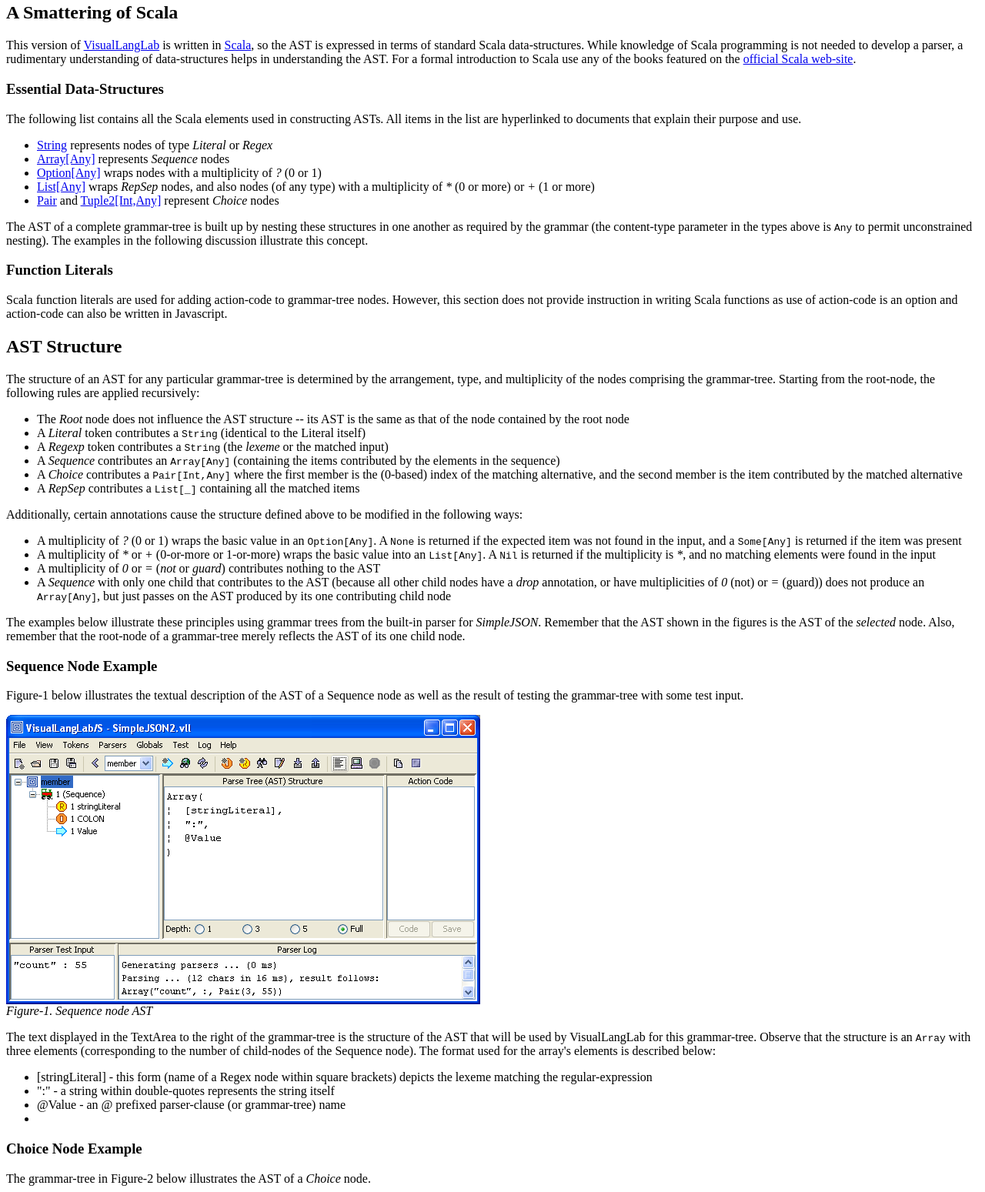
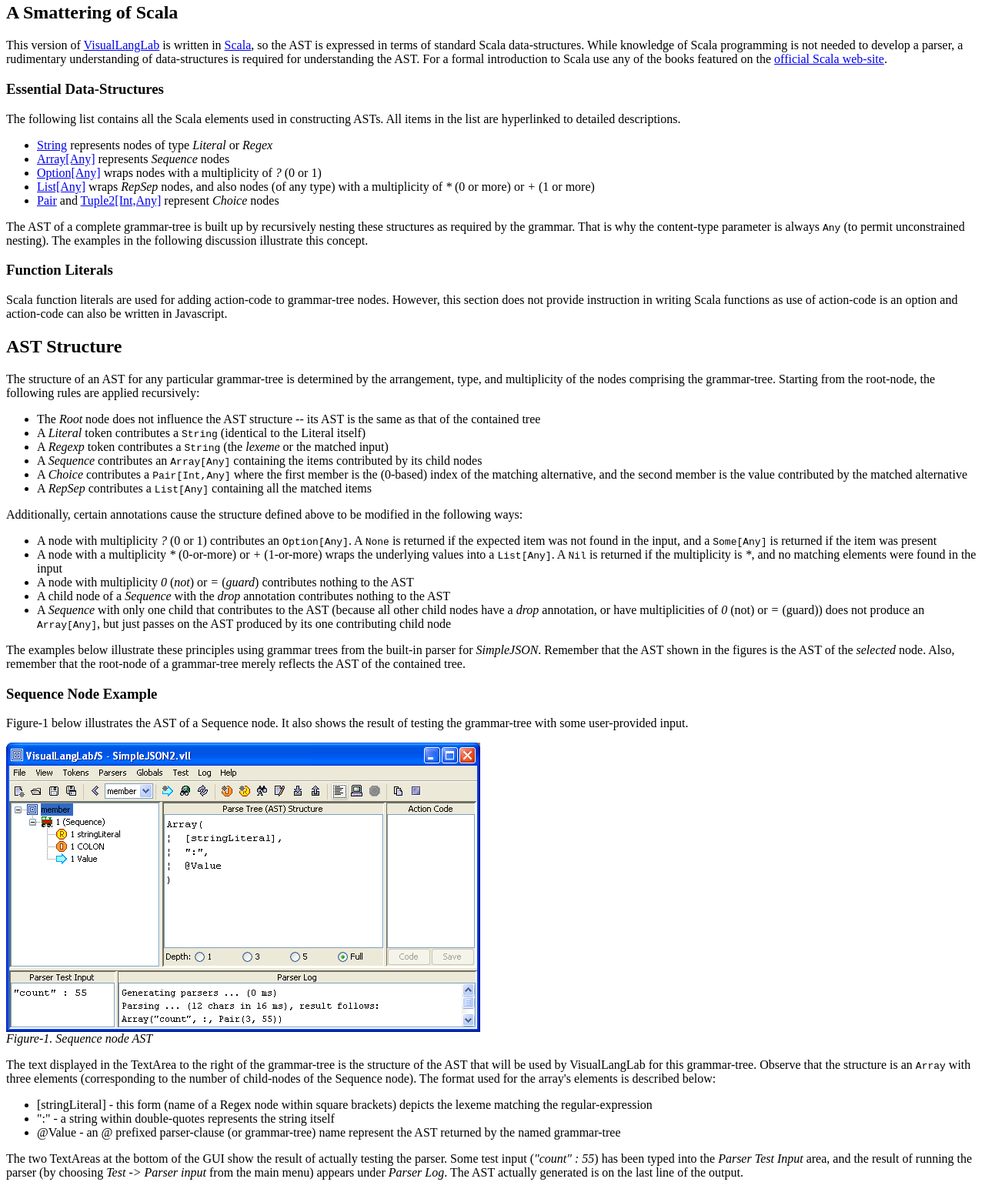
Before and after one commit to mdaniel/VisualLangLab, a plain HTML site: page VLLS/docs/ASTAndActionCode.html in a window 1280 px wide. Shown: the part 171-1720 px from the top of the page at 77% size. Drawn offline with Linux system fonts and the light colour scheme.

Commit message:
Documentation update for 3.xx
git-svn-id: https://svn.java.net/svn/vll~svn/trunk@129 c0272bae-d8de-c28f-bcdf-8b42aff4940e

```diff
--- a/VLLS/docs/ASTAndActionCode.html
+++ b/VLLS/docs/ASTAndActionCode.html
@@ -11,7 +11,7 @@
       are used interchangably thoroughout the documentation to mean the same thing --
       the structure of information gathered by
       a grammar-tree (or part of a grammar-tree) during the parsing process.
-      This is how <a href="???">Wikipedia defines AST</a>.
+      This is how <a href="http://en.wikipedia.org/wiki/Abstract_syntax_tree">Wikipedia defines AST</a>.
     </p>
 
     <p>
@@ -27,8 +27,8 @@
       This version of <a href="http://vll.java.net/">VisualLangLab</a> is written in
       <a href="http://www.scala-lang.org/">Scala</a>, so the AST is expressed in terms
       of standard Scala data-structures. While knowledge of Scala programming is not
-      needed to develop a parser, a rudimentary understanding of data-structures helps
-      in understanding the AST.
+      needed to develop a parser, a rudimentary understanding of data-structures is
+      required for understanding the AST.
       For a formal introduction to Scala use any of the books featured on the
       <a href="http://www.scala-lang.org">official Scala web-site</a>.
     </p>
@@ -37,7 +37,7 @@
 
     <p>
       The following list contains all the Scala elements used in constructing ASTs.
-      All items in the list are hyperlinked to documents that explain their purpose and use.
+      All items in the list are hyperlinked to detailed descriptions.
     </p>
 
     <ul>
@@ -56,9 +56,9 @@
     </ul>
 
     <p>
-      The AST of a complete grammar-tree is built up by nesting these structures in one
-      another as required by the grammar (the content-type parameter in the
-      types above is <code>Any</code> to permit unconstrained nesting).
+      The AST of a complete grammar-tree is built up by recursively nesting these structures
+      as required by the grammar. That is why the content-type parameter
+      is always <code>Any</code> (to permit unconstrained nesting).
       The examples in the following discussion illustrate this concept.
     </p>
 
@@ -80,15 +80,15 @@
 
     <ul>
       <li>The <i>Root</i> node does not influence the AST structure -- its AST is the same as
-          that of the node contained by the root node</li>
+          that of the contained tree</li>
       <li>A <i>Literal</i> token contributes a <code>String</code> (identical to the Literal itself)</li>
       <li>A <i>Regexp</i> token contributes a <code>String</code> (the <i>lexeme</i> or the matched input)</li>
-      <li>A <i>Sequence</i> contributes an <code>Array[Any]</code> (containing the items contributed
-          by the elements in the sequence)</li>
+      <li>A <i>Sequence</i> contributes an <code>Array[Any]</code> containing the items contributed
+          by its child nodes</li>
       <li>A <i>Choice</i> contributes a <code>Pair[Int,Any]</code> where the first member
           is the (0-based) index of the matching alternative, and the second member
-          is the item contributed by the matched alternative</li>
-      <li>A <i>RepSep</i> contributes a <code>List[_]</code> containing all the matched items</li>
+          is the value contributed by the matched alternative</li>
+      <li>A <i>RepSep</i> contributes a <code>List[Any]</code> containing all the matched items</li>
     </ul>
 
     <p>
@@ -97,13 +97,15 @@
     </p>
 
     <ul>
-      <li>A multiplicity of <i>?</i> (0 or 1) wraps the basic value in an
-          <code>Option[Any]</code>. A <code>None</code> is returned if the expected item was
-          not found in the input, and a <code>Some[Any]</code> is returned if the item was present</li>
-      <li>A multiplicity of <i>*</i> or <i>+</i> (0-or-more or 1-or-more) wraps the basic
-          value into an <code>List[Any]</code>. A <code>Nil</code> is returned if the multiplicity
+      <li>A node with multiplicity <i>?</i> (0 or 1) contributes an <code>Option[Any]</code>.
+          A <code>None</code> is returned if the expected item was not found in the input,
+          and a <code>Some[Any]</code> is returned if the item was present</li>
+      <li>A node with a multiplicity <i>*</i> (0-or-more) or <i>+</i> (1-or-more) wraps the underlying
+          values into a <code>List[Any]</code>. A <code>Nil</code> is returned if the multiplicity
           is <i>*</i>, and no matching elements were found in the input</li>
-      <li>A multiplicity of <i>0</i> or <i>=</i> (<i>not</i> or <i>guard</i>) contributes
+      <li>A node with multiplicity <i>0</i> (<i>not</i>) or <i>=</i> (<i>guard</i>) contributes
+          nothing to the AST</li>
+      <li>A child node of a <i>Sequence</i> with the <i>drop</i> annotation contributes
           nothing to the AST</li>
       <li>A <i>Sequence</i> with only one child that contributes to the AST (because all
           other child nodes have a <i>drop</i> annotation,
@@ -116,14 +118,14 @@
       The examples below illustrate these principles using grammar trees from the
       built-in parser for <i>SimpleJSON</i>. Remember that the AST shown
       in the figures is the AST of the <i>selected</i> node. Also, remember that
-      the root-node of a grammar-tree merely reflects the AST of its one child node.
+      the root-node of a grammar-tree merely reflects the AST of the contained tree.
     </p>
 
     <h3>Sequence Node Example</h3>
 
     <p>
-      Figure-1 below illustrates the textual description of the AST of a Sequence node
-      as well as the result of testing the grammar-tree with some test input.
+      Figure-1 below illustrates the AST of a Sequence node.
+      It also shows the result of testing the grammar-tree with some user-provided input.
     </p>
 
     <img src="images/ASTSequence.png"/><br/>
@@ -141,9 +143,17 @@
       <li>[stringLiteral] - this form (name of a Regex node within square brackets) depicts
           the lexeme matching the regular-expression</li>
       <li>":" - a string within double-quotes represents the string itself</li>
-      <li>@Value - an <i>@</i> prefixed parser-clause (or grammar-tree) name </li>
-      <li></li>
+      <li>@Value - an <i>@</i> prefixed parser-clause (or grammar-tree) name represent the
+          AST returned by the named grammar-tree</li>
     </ul>
+
+    <p>
+      The two TextAreas at the bottom of the GUI show the result of actually testing
+      the parser. Some test input (<i>"count" : 55</i>) has been typed into the
+      <i>Parser Test Input</i> area, and the result of running the parser (by choosing
+      <i>Test -> Parser input</i> from the main menu) appears under <i>Parser Log</i>.
+      The AST actually generated is on the last line of the output.
+    </p>
 
     <h3>Choice Node Example</h3>
 
@@ -167,7 +177,7 @@
       output <code>Pair(3, 3.14)</code> (last line under <i>Parser Log</i>).
     </p>
 
-    <h3>RepSep Example</h3>
+    <h3>RepSep Node Example</h3>
 
     <p>
       The grammar-tree in Figure-3 below illustrates the AST of a <i>RepSep</i> node.
@@ -180,7 +190,7 @@
       Blah blah ...
     </p>
 
-    <h3>Sequence Example with One Contributing Node</h3>
+    <h3>Sequence Node Example with One Contributing Node</h3>
 
     <p>
       The grammar-tree in Figure-4 below illustrates the AST of a <i>Sequence</i> node
```
Also changed, not shown: VLLS/docs/DownloadInstallAndRun.html (+26 -6 lines), VLLS/docs/index.html (+5 -1 lines).
